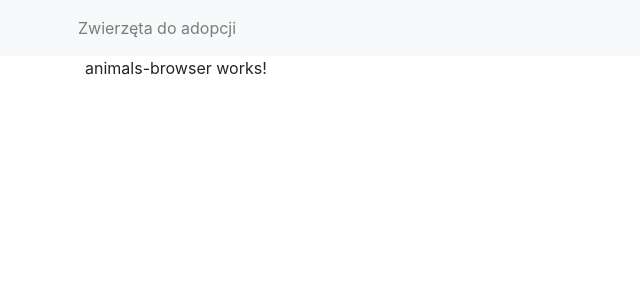
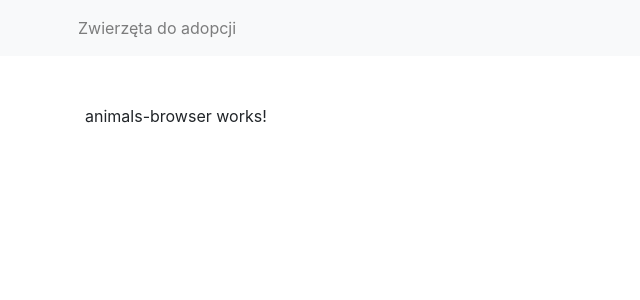
Before and after one commit to cezarysanecki/animal-shelter, an Angular app in the folder webservice/src/main/web/: page / in a window 1280 px wide. Shown: the top 300 px of the page, without its empty margins (0-640 px from the left). Built offline with nearby package versions, Linux system fonts and the light colour scheme.

Commit message:
Added margin top for main container

```diff
--- a/webservice/src/main/web/src/app/app.component.html
+++ b/webservice/src/main/web/src/app/app.component.html
@@ -1,4 +1,4 @@
 <app-navbar></app-navbar>
-<div class="container">
+<div class="container mt-5">
   <app-animals-browser></app-animals-browser>
 </div>
```
